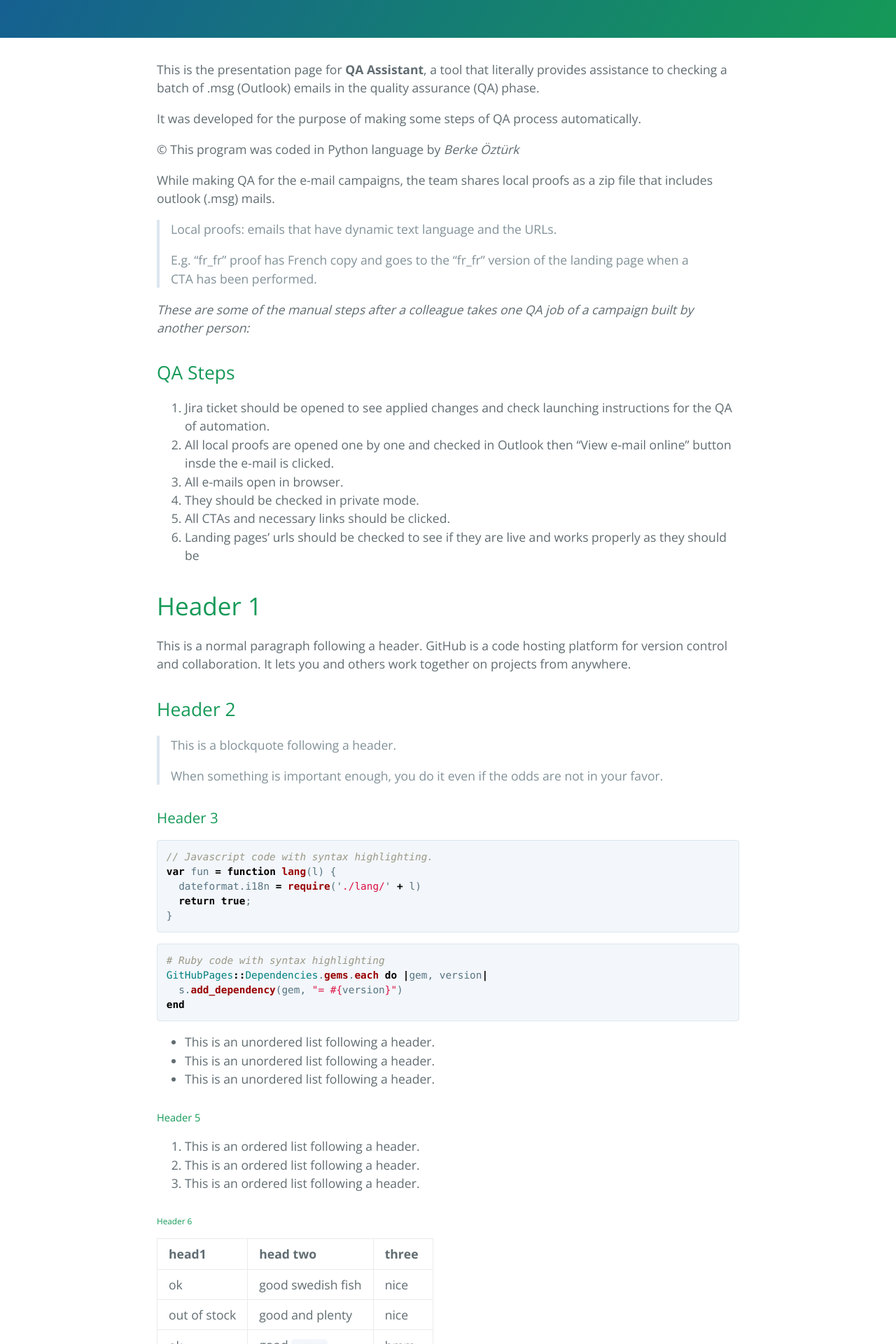
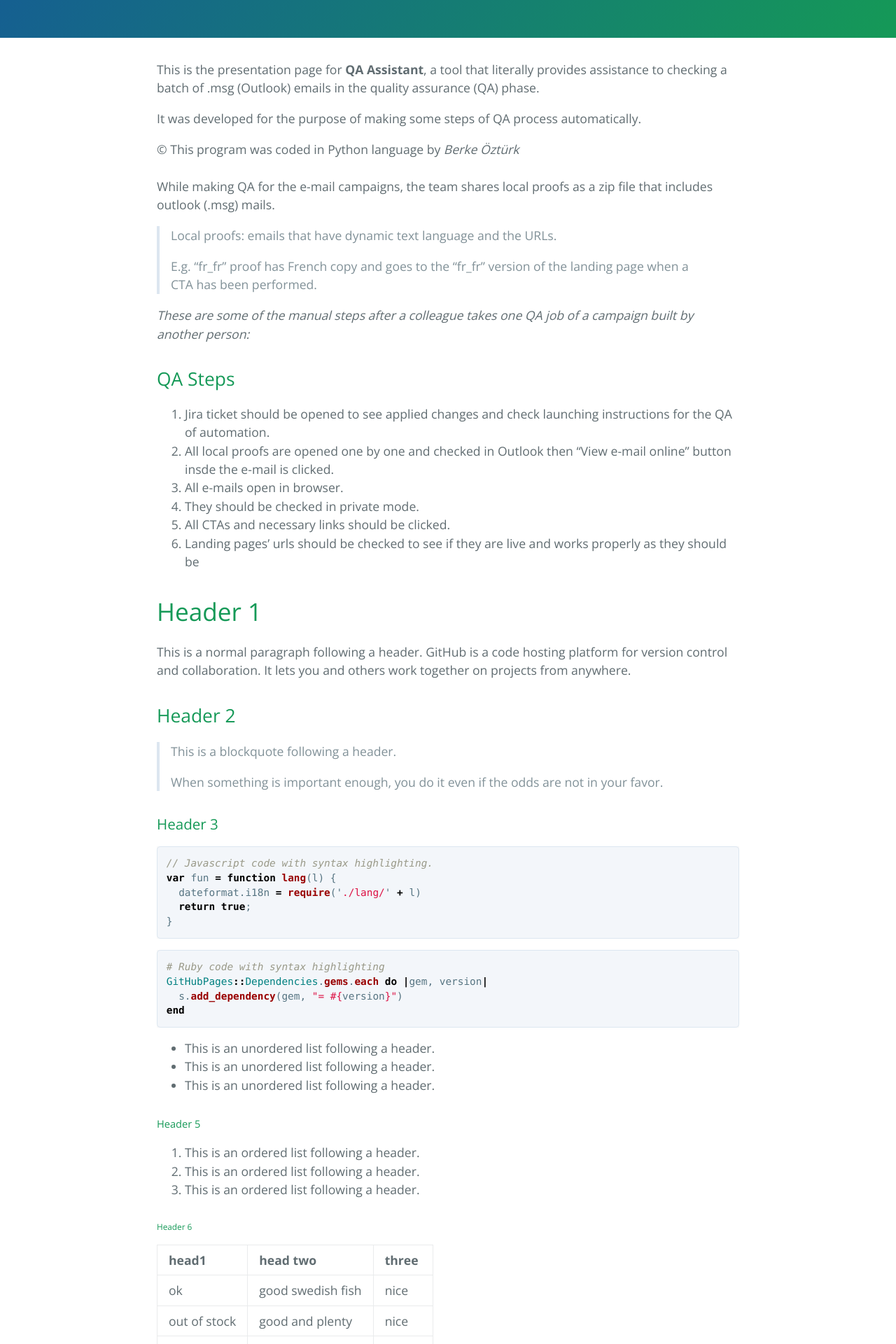
Before and after one commit to berkeozturk/QA-Assistant, a Jekyll site: the page built from index.md, in a window 1280 px wide. Shown: the part 329-2249 px from the top of the page at 70% size. Built offline with Jekyll 4.4.1, drawn with Linux system fonts in a browser that asks for light colours.

Commit message:
Update index.md

```diff
--- a/index.md
+++ b/index.md
@@ -9,10 +9,7 @@ It was developed for the purpose of making some steps of QA process automaticall
 
 
 © This program was coded in Python language by _Berke Öztürk_
-
-
-
-
+<br><br>
 While making QA for the e-mail campaigns, the team shares local proofs as a zip file that includes outlook (.msg) mails.
 
 > Local proofs: emails that have dynamic text language and the URLs.
```
